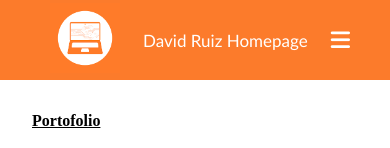
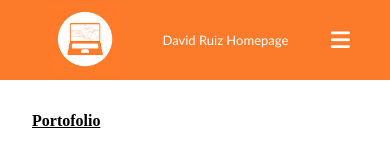
Before and after one commit to NORtacus/David-Ruiz-Homepage, a plain HTML site: page projects.html in a window 390 px wide. Shown: the top 148 px of the page. Drawn offline with Linux system fonts and the light colour scheme.

Commit message:
Update projects.css

```diff
--- a/css/projects.css
+++ b/css/projects.css
@@ -106,9 +106,21 @@ input[type="checkbox"]{
     color: black;
   }
 }
-@media (max-width: 700px){
+@media (max-width: 800px){
+  nav .title{
+    font-size: 27px;
+
+  }
+}
+@media (max-width: 630px){
   nav .title{
     font-size: 17px;
+
+  }
+}
+@media (max-width: 450px){
+  nav .title{
+    font-size: 13px;
 
   }
 }
```
